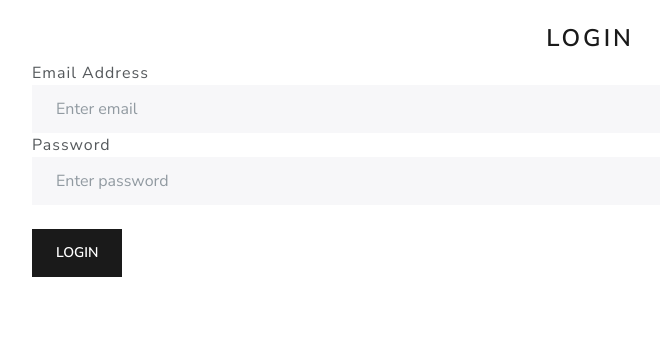
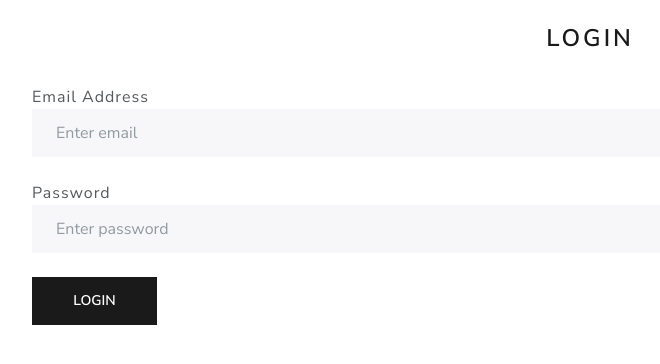
Before and after one commit to ioananghel/speech-sense_NLP, a Flask app: page /login in a window 1280 px wide. Shown: the part 92-456 px from the top of the page, without its empty margins (50-710 px from the left). Run offline with Flask 3, Linux system fonts and the light colour scheme; some libraries are stand-ins or nearby versions.

Commit message:
made the login more spaced out and implemented the classes using divs

```diff
--- a/website/templates/login.html
+++ b/website/templates/login.html
@@ -2,7 +2,10 @@
 %}
 <form method="POST">
   <h3 align="center">Login</h3>
-  <div class="form-group">
+
+  <br>
+  <div class="log-alignment">
+    <div class="form-group" style="min-width: 40vw">
       <label for="email">Email Address</label>
       <input
         type="email"
@@ -12,7 +15,9 @@
         placeholder="Enter email"
       />
     </div>
-  <div class="form-group">
+
+    <br>
+    <div class="form-group" style="min-width: 40vw">
       <label for="password">Password</label>
       <input
         type="password"
@@ -22,7 +27,11 @@
         placeholder="Enter password"
       />
     </div>
-  <br />
-  <button type="submit" class="btn btn-primary">Login</button>
+
+    <br>
+    <div class="btn-log-alignment">
+      <button type="submit" class="btn btn-primary" style="width: 125px">Login</button>
+    </div>
+  </div>
 </form>
 {% endblock %}
```
Lines whose indentation alone changed are shown as unchanged.
